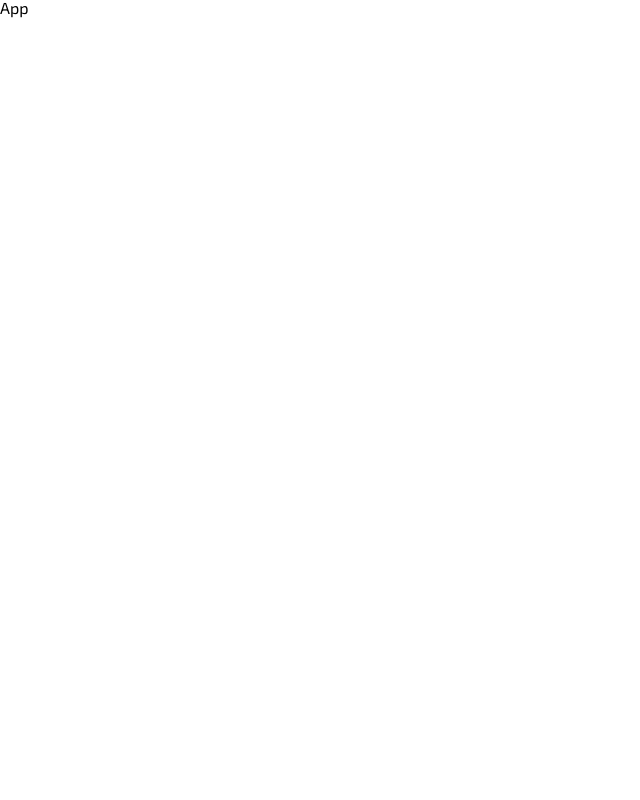
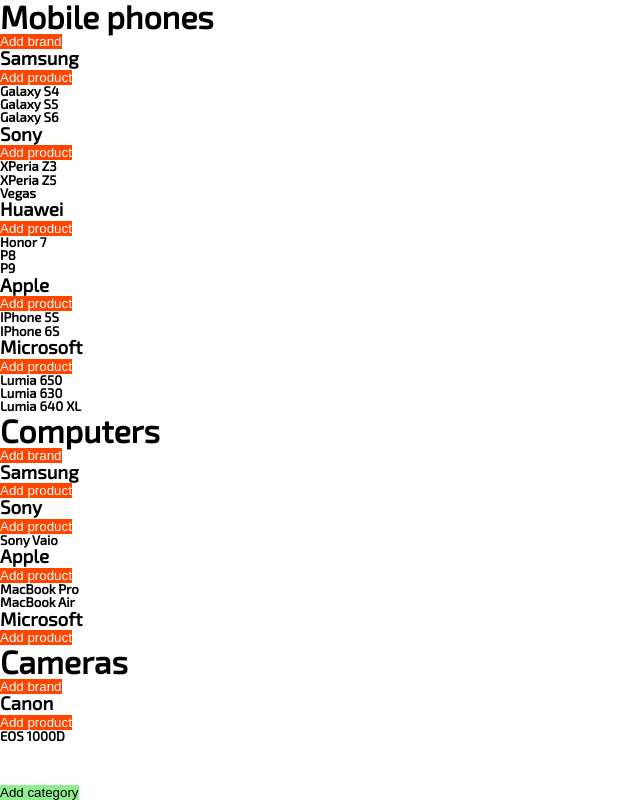
Before and after one commit to dancheskus/product-db, a React (Create React App) app: page / in a window 1280 px wide. Shown: the whole page, without its empty margins (0-640 px from the left). Built offline with nearby package versions, Linux system fonts and the light colour scheme.

Commit message:
basic redux structure created

```diff
--- a/package.json
+++ b/package.json
@@ -13,9 +13,11 @@
     "@types/react-dom": "^17.0.0",
     "react": "^17.0.2",
     "react-dom": "^17.0.2",
+    "react-redux": "^7.2.4",
     "react-scripts": "4.0.3",
     "styled-components": "^5.3.1",
     "typescript": "^4.1.2",
+    "uuid": "^8.3.2",
     "web-vitals": "^1.0.1"
   },
   "scripts": {
@@ -40,6 +42,7 @@
   },
   "devDependencies": {
     "@types/styled-components": "^5.1.13",
+    "@types/uuid": "^8.3.1",
     "eslint-config-airbnb-base": "^14.2.1",
     "eslint-config-airbnb-typescript": "^14.0.0",
     "eslint-config-prettier": "^8.3.0",
--- a/src/App.tsx
+++ b/src/App.tsx
@@ -1,3 +1,7 @@
+import { useDispatch, useSelector } from 'react-redux'
+
+import { addBrand, addCategory, addProduct } from 'redux/products'
+import { RootState } from 'redux/store'
 import GlobalStyle from 'style/GlobalStyle'
 
 export default function App() {
@@ -5,7 +9,71 @@
     <>
       <GlobalStyle />
 
-      <div>App</div>
+      <Test />
     </>
   )
 }
+
+function Test() {
+  const dispatch = useDispatch()
+  const products = useSelector((state: RootState) => state.products)
+  const keys = Object.keys(products)
+
+  return (
+    <div>
+      {keys.map(categoryId => (
+        <div key={categoryId}>
+          <h1>{products[categoryId].name}</h1>
+
+          <button
+            type='button'
+            style={{ background: 'orangered', color: 'white' }}
+            onClick={() => {
+              const newBrandName = prompt('Input brand name')
+              if (!newBrandName) return
+              dispatch(addBrand({ categoryId, brandName: newBrandName }))
+            }}
+          >
+            Add brand
+          </button>
+
+          {products[categoryId].brands.map(({ name, products, id }) => (
+            <div key={id}>
+              <h3>{name}</h3>
+
+              <button
+                type='button'
+                style={{ background: 'orangered', color: 'white' }}
+                onClick={() => {
+                  const newProductName = prompt('Input product name')
+                  if (!newProductName) return
+                  dispatch(addProduct({ categoryId, brandId: id, productName: newProductName }))
+                }}
+              >
+                Add product
+              </button>
+
+              {products.map(({ name, id }) => (
+                <h5 key={id}>{name}</h5>
+              ))}
+            </div>
+          ))}
+        </div>
+      ))}
+
+      <div style={{ marginTop: '4rem' }} />
+
+      <button
+        type='button'
+        style={{ background: 'lightgreen' }}
+        onClick={() => {
+          const newCategoryName = prompt('Input category name')
+          if (!newCategoryName) return
+          dispatch(addCategory(newCategoryName))
+        }}
+      >
+        Add category
+      </button>
+    </div>
+  )
+}
--- a/src/index.tsx
+++ b/src/index.tsx
@@ -1,11 +1,16 @@
 import { StrictMode } from 'react'
 import ReactDOM from 'react-dom'
+import { Provider } from 'react-redux'
+
+import { store } from 'redux/store'
 
 import App from './App'
 
 ReactDOM.render(
   <StrictMode>
-    <App />
+    <Provider store={store}>
+      <App />
+    </Provider>
   </StrictMode>,
   document.getElementById('root'),
 )
--- /dev/null
+++ b/src/redux/products.ts
@@ -0,0 +1,130 @@
+import { createSlice, PayloadAction } from '@reduxjs/toolkit'
+import { v4 as uuidv4 } from 'uuid'
+
+interface IProduct {
+  id: string | number
+  name: string
+}
+
+interface IBrand {
+  id: string | number
+  name: string
+  products: IProduct[]
+}
+
+interface ICategory {
+  name: string
+  brands: IBrand[]
+}
+
+export interface IProductState {
+  [key: string]: ICategory
+}
+
+const initialState: IProductState = {
+  '57b42bfe31b6f0132cb96836': {
+    name: 'Mobile phones',
+    brands: [
+      {
+        id: 1,
+        name: 'Samsung',
+        products: [
+          { id: 12345, name: 'Galaxy S4' },
+          { id: 23456, name: 'Galaxy S5' },
+          { id: 34567, name: 'Galaxy S6' },
+        ],
+      },
+      {
+        id: 2,
+        name: 'Sony',
+        products: [
+          { id: 45678, name: 'XPeria Z3' },
+          { id: 56789, name: 'XPeria Z5' },
+          { id: 67890, name: 'Vegas' },
+        ],
+      },
+      {
+        id: 3,
+        name: 'Huawei',
+        products: [
+          { id: 44444, name: 'Honor 7' },
+          { id: 55555, name: 'P8' },
+          { id: 66666, name: 'P9' },
+        ],
+      },
+      {
+        id: 4,
+        name: 'Apple',
+        products: [
+          { id: 12222, name: 'IPhone 5S' },
+          { id: 23333, name: 'IPhone 6S' },
+        ],
+      },
+      {
+        id: 5,
+        name: 'Microsoft',
+        products: [
+          { id: 543534, name: 'Lumia 650' },
+          { id: 456457, name: 'Lumia 630' },
+          { id: 7564534, name: 'Lumia 640 XL' },
+        ],
+      },
+    ],
+  },
+  '57b42bfe7e7298611b333652': {
+    name: 'Computers',
+    brands: [
+      { id: 1, name: 'Samsung', products: [] },
+      { id: 2, name: 'Sony', products: [{ id: 7564534, name: 'Sony Vaio' }] },
+      {
+        id: 3,
+        name: 'Apple',
+        products: [
+          { id: 7560001, name: 'MacBook Pro' },
+          { id: 665451, name: 'MacBook Air' },
+        ],
+      },
+      { id: 4, name: 'Microsoft', products: [] },
+    ],
+  },
+  '57b42bfe250111078dadcd03': {
+    name: 'Cameras',
+    brands: [{ id: 1, name: 'Canon', products: [{ id: 345611, name: 'EOS 1000D' }] }],
+  },
+}
+
+export const productsSlice = createSlice({
+  name: 'products',
+  initialState,
+  reducers: {
+    addCategory: (state, { payload }: PayloadAction<string>) => {
+      const newCategoryId = uuidv4()
+      state[newCategoryId] = { name: payload, brands: [] }
+    },
+    removeCategory: () => {},
+    addBrand: (
+      state,
+      { payload: { categoryId, brandName } }: PayloadAction<{ categoryId: string; brandName: string }>,
+    ) => {
+      const newBrandId = uuidv4()
+      state[categoryId].brands.push({ id: newBrandId, name: brandName, products: [] })
+    },
+    removeBrand: () => {},
+    addProduct: (
+      state,
+      {
+        payload: { categoryId, brandId, productName },
+      }: PayloadAction<{ categoryId: string; brandId: string | number; productName: string }>,
+    ) => {
+      const newProductId = uuidv4()
+      const brands = state[categoryId].brands
+      const index = brands.findIndex(({ id }) => id === brandId)
+      brands[index].products.push({ id: newProductId, name: productName })
+    },
+    removeProduct: () => {},
+  },
+})
+
+export const { addCategory, removeCategory, addBrand, removeBrand, addProduct, removeProduct } = productsSlice.actions
+
+export default productsSlice.reducer
--- /dev/null
+++ b/src/redux/store.ts
@@ -0,0 +1,8 @@
+import { configureStore } from '@reduxjs/toolkit'
+
+import productReducer from './products'
+
+export const store = configureStore({ reducer: { products: productReducer } })
+
+export type RootState = ReturnType<typeof store.getState>
+export type AppDispatch = typeof store.dispatch
--- a/src/style/GlobalStyle.ts
+++ b/src/style/GlobalStyle.ts
@@ -23,6 +23,7 @@
   button {
     border: none;
     outline: none;
+    cursor: pointer;
   }
 
   input {
```
Also changed, not shown: 1 other file (tests, documents, lock files or other folders).
